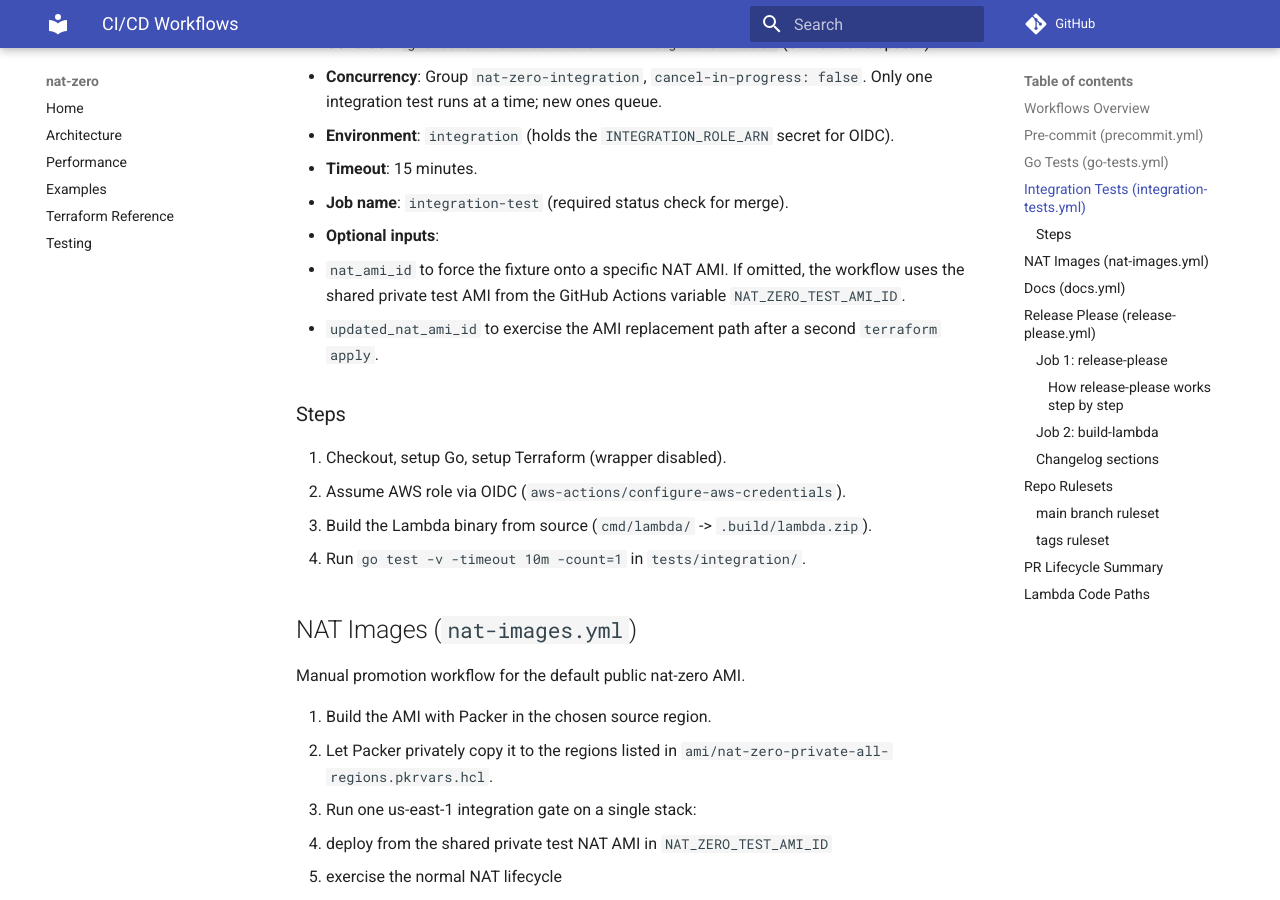
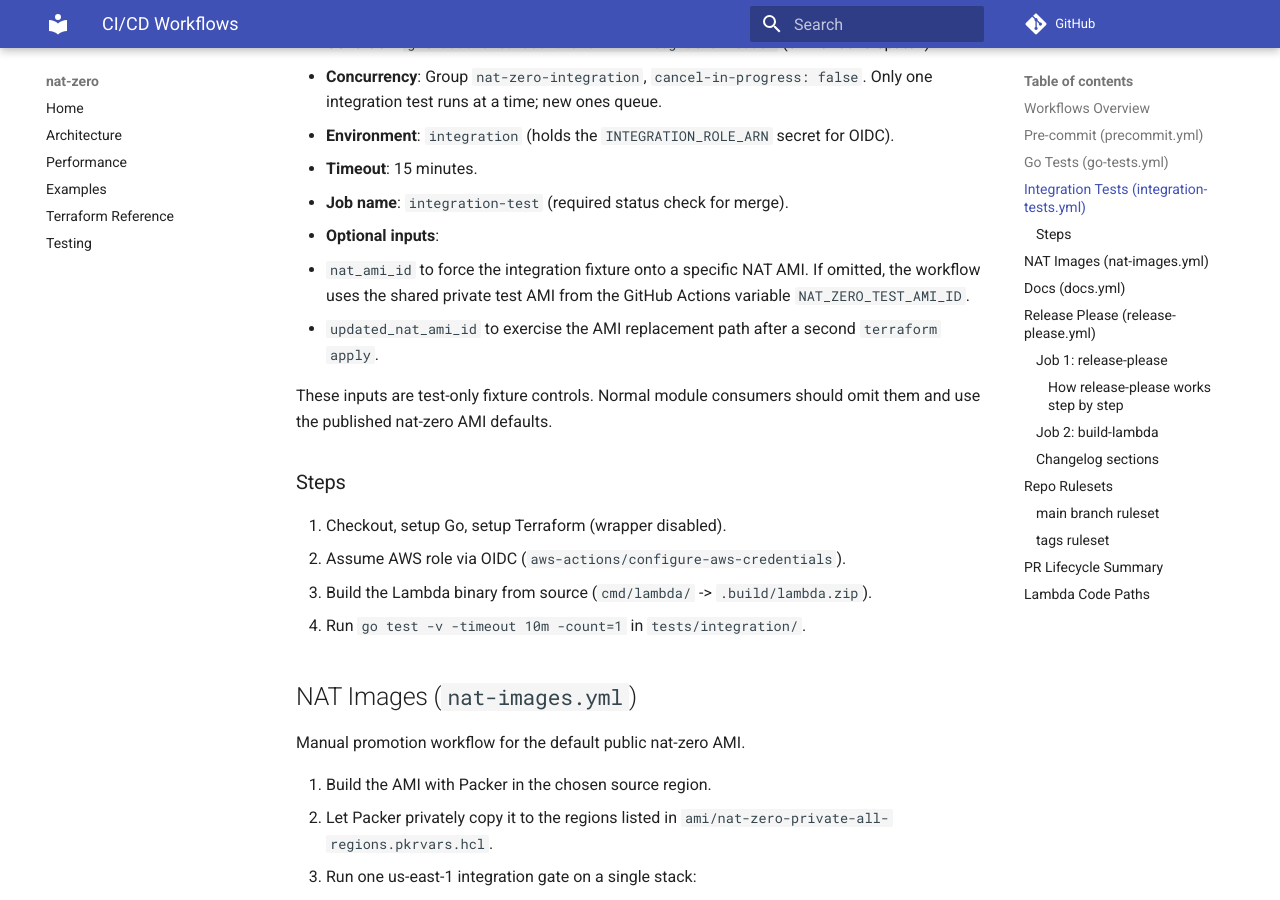
Before and after one commit to MachineDotDev/nat-zero, an MkDocs documentation site: the page built from docs/workflows.md, in a window 1280 px wide and 900 px high, scrolled down 1490 px. Built offline with MkDocs 1.6.1 and Material for MkDocs 9.7.7, drawn with Linux system fonts in a browser that asks for light colours; comment, search, counter and statistics services are not loaded.

Commit message:
docs: clarify integration-only lambda overrides

```diff
--- a/docs/workflows.md
+++ b/docs/workflows.md
@@ -42,8 +42,10 @@ Full end-to-end test: deploys real AWS infrastructure via Terratest, exercises t
 - **Timeout**: 15 minutes.
 - **Job name**: `integration-test` (required status check for merge).
 - **Optional inputs**:
-  - `nat_ami_id` to force the fixture onto a specific NAT AMI. If omitted, the workflow uses the shared private test AMI from the GitHub Actions variable `NAT_ZERO_TEST_AMI_ID`.
+  - `nat_ami_id` to force the integration fixture onto a specific NAT AMI. If omitted, the workflow uses the shared private test AMI from the GitHub Actions variable `NAT_ZERO_TEST_AMI_ID`.
   - `updated_nat_ami_id` to exercise the AMI replacement path after a second `terraform apply`.
+
+These inputs are test-only fixture controls. Normal module consumers should omit them and use the published nat-zero AMI defaults.
 
 ### Steps
 
```
Also changed, not shown: docs/testing.md (+1 -0 lines), 1 other file.
